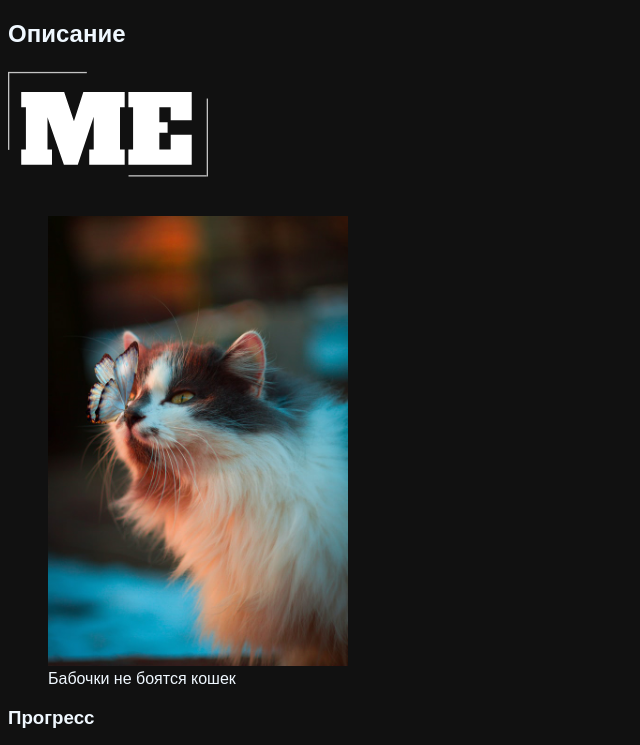
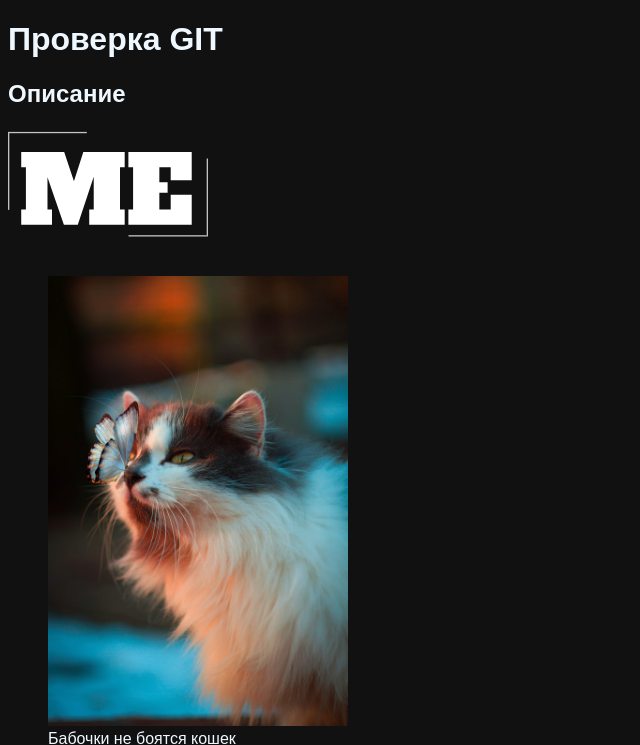
Before and after one commit to maksim-leskin/test, a plain HTML site: page index.html in a window 1280 px wide. Shown: the top 745 px of the page, without its empty margins (0-640 px from the left). Drawn offline with Linux system fonts and the light colour scheme.

Commit message:
Обновили HTML

```diff
--- a/index.html
+++ b/index.html
@@ -22,6 +22,7 @@
 
 <body>
 
+  <h1>Проверка GIT</h1>
 
 
   <div>
```
